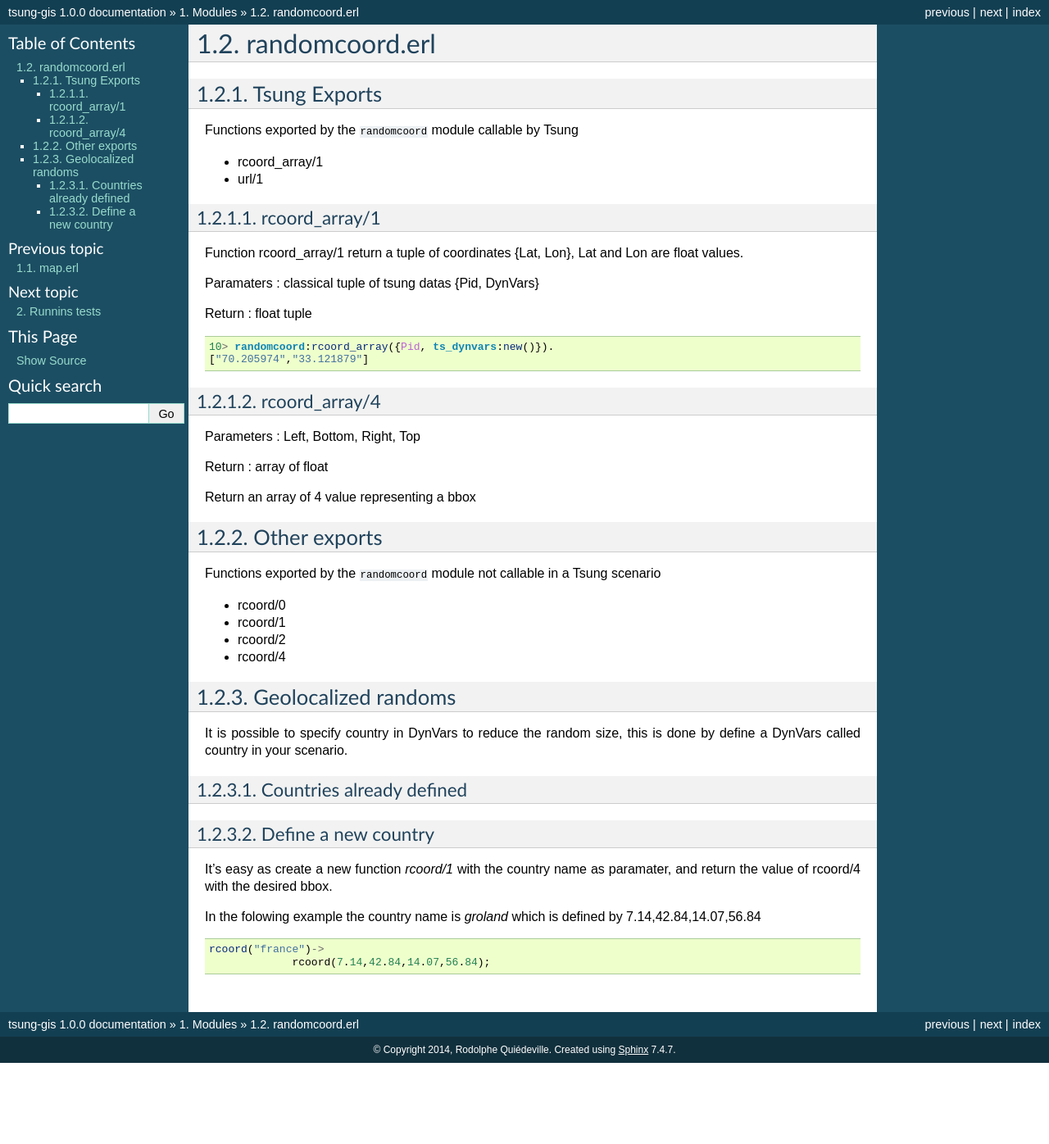
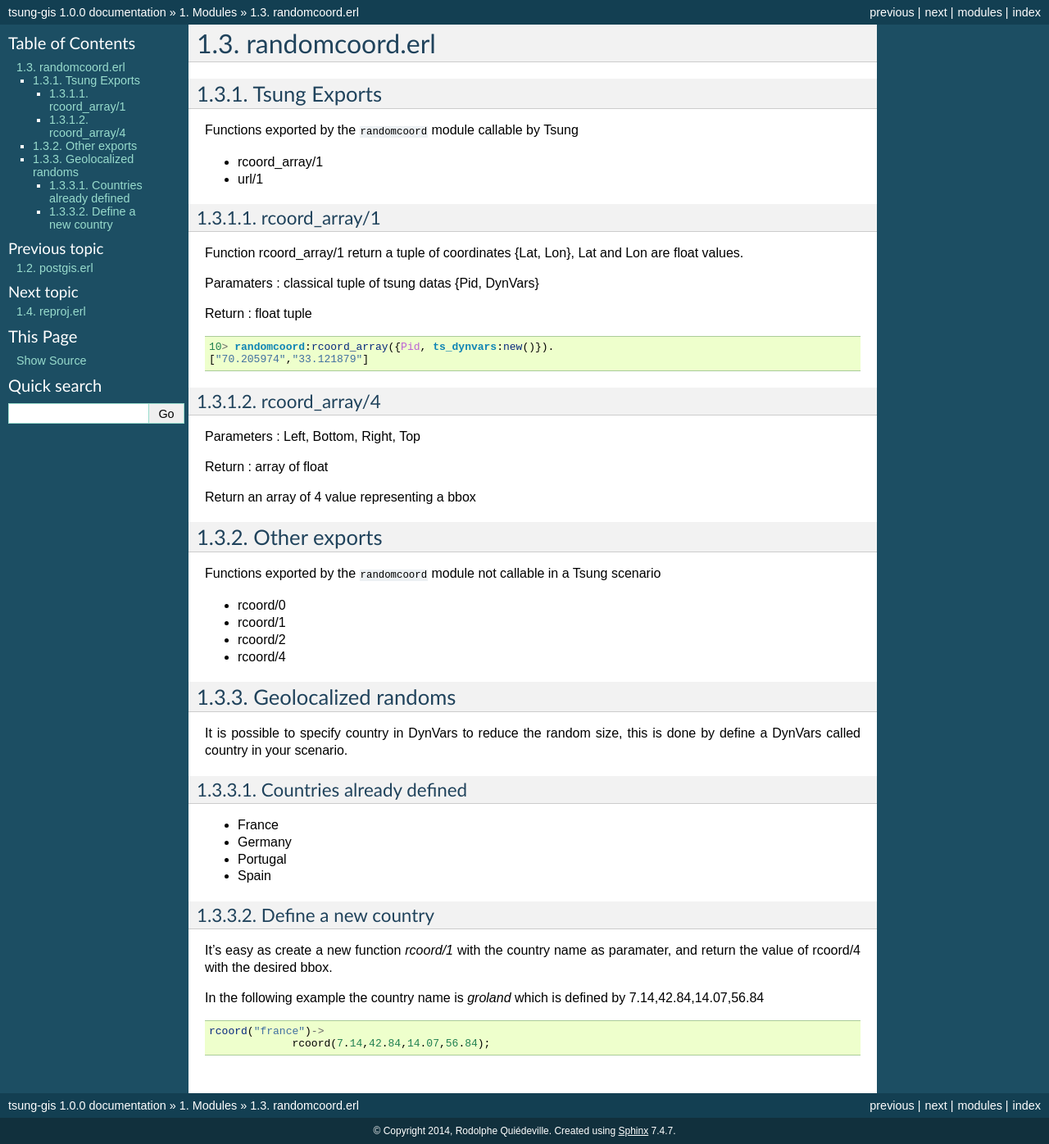
Before and after one commit to rodo/tsung-gis, a Sphinx documentation site: the page built from doc/randomcoord.rst, in a window 1280 px wide. Shown: the whole page at 82% size. Built offline with Sphinx 7.4.7, drawn with Linux system fonts in a browser that asks for light colours; pages that are not in the unit, such as notebooks, are missing from menus; before the commit the page ends 1297 px from its top, so only the background shows below that.

Commit message:
Add new pages on documentation

```diff
--- a/doc/modules.rst
+++ b/doc/modules.rst
@@ -7,6 +7,7 @@
    :maxdepth: 2
 
    map
+   postgis
    randomcoord
    reproj
    slippymap
--- a/doc/randomcoord.rst
+++ b/doc/randomcoord.rst
@@ -64,13 +66,21 @@
 Countries already defined
 -------------------------
 
+* France
+
+* Germany
+
+* Portugal
+
+* Spain
+
 Define a new country
 --------------------
 
 It's easy as create a new function `rcoord/1` with the country name as
 paramater, and return the value of rcoord/4 with the desired bbox.
 
-In the folowing example the country name is `groland` which is defined
+In the following example the country name is `groland` which is defined
 by 7.14,42.84,14.07,56.84
 
 .. code-block:: erlang
--- /dev/null
+++ b/doc/reproj.rst
@@ -0,0 +1,8 @@
+.. py:module:: reproj
+
+==========
+reproj.erl
+==========
+
+Tsung Exports
+=============
--- /dev/null
+++ b/doc/slippymap.rst
@@ -0,0 +1,8 @@
+.. py:module:: slippymap
+
+==========
+reproj.erl
+==========
+
+Tsung Exports
+=============
```
Also changed, not shown: other parts of doc/randomcoord.rst (+2 -0 lines), doc/map.rst (+10 -4 lines), doc/postgis.rst (added, +50 -0 lines), doc/tms.rst (added, +66 -0 lines).
